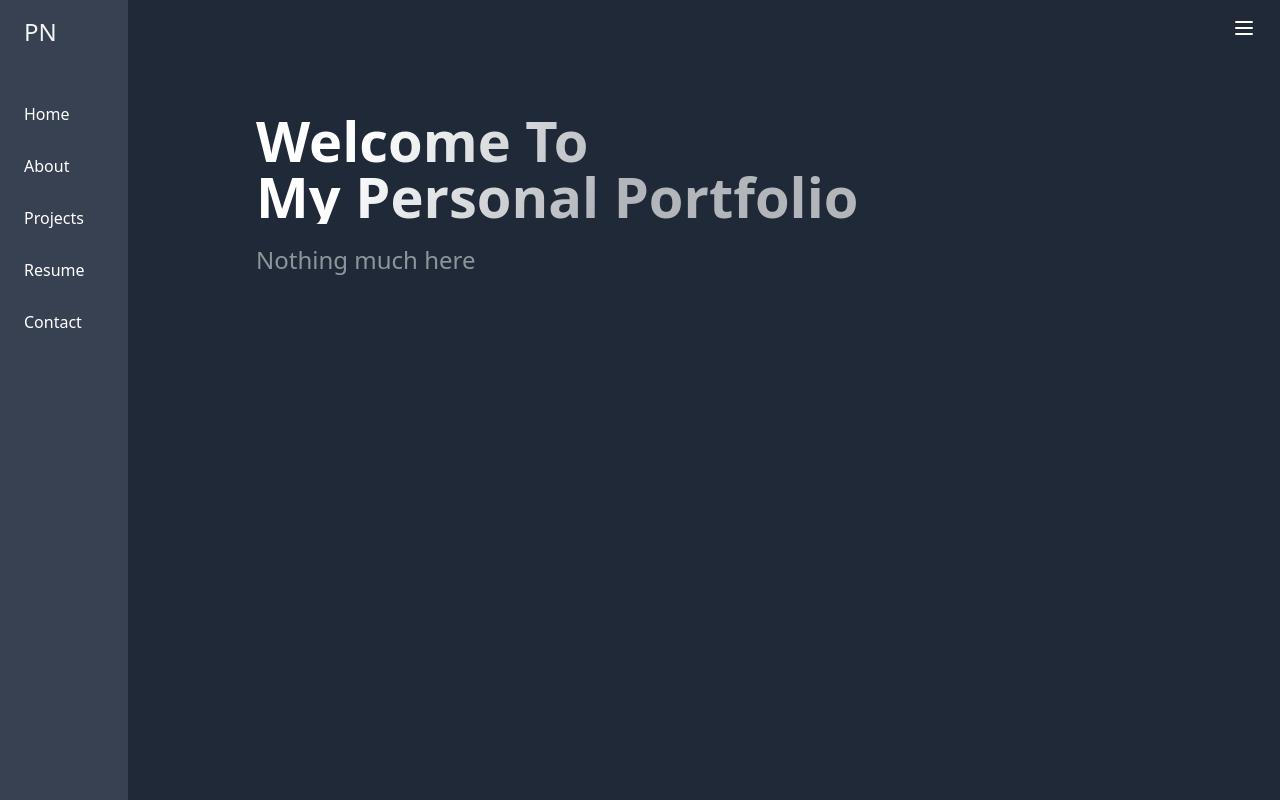
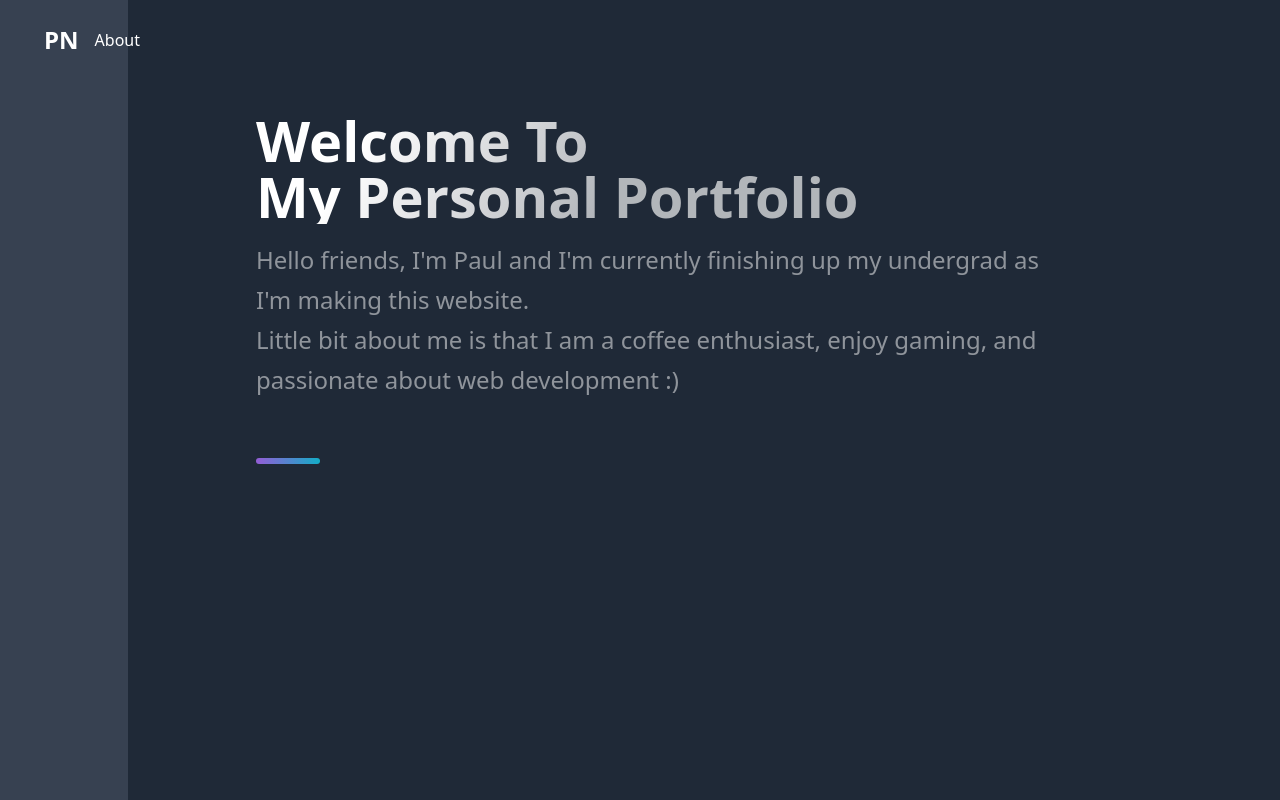
Before and after one commit to herropaul/personal-website-2, a Next.js app: page / in a window 1280 px wide. Built offline with nearby package versions, Linux system fonts and the light colour scheme.

Commit message:
making a new sidebar component directory and added hero page

```diff
--- /dev/null
+++ b/components/HeroPage.tsx
@@ -0,0 +1,21 @@
+import {Section, SectionTitle, SectionText, SectionDivider} from '../styles/GlobalComponents/index';
+import React from 'react';
+
+const HeroPage = () => {
+    return (
+        <Section>
+          <SectionTitle>
+            Welcome To <br/>
+            My Personal Portfolio
+          </SectionTitle>
+          <SectionText>
+            Hello friends, I'm Paul and I'm currently finishing up my undergrad as I'm making this website. <br/>
+            Little bit about me is that I am a coffee enthusiast, enjoy gaming, and passionate about
+            web development :)
+          </SectionText>
+          <SectionDivider></SectionDivider>
+        </Section>
+    );
+}
+
+export default HeroPage;
--- a/components/MobileMenuButton.tsx
+++ b/components/MobileMenuButton.tsx
@@ -1,6 +1,14 @@
-import React from 'react';
+import React, {useState} from 'react';
 
 const MobileMenuButton = () => {
+
+  const [toggle, setToggle] = useState(true);
+
+  const showToggle = () => {
+    setToggle(!toggle);
+    console.log(toggle);
+  }
+
     return (
         <button className="mobile-menu-button p-4 focus:outline-none focus:bg-gray-400">
         <svg xmlns="http://www.w3.org/2000/svg" className="h-6 w-6" fill="none" viewBox="0 0 24 24" stroke="currentColor">
--- a/components/SideBar.tsx
+++ /dev/null
@@ -1,23 +0,0 @@
-import React, { useState } from 'react';
-
-const SideBar = () => {
-    return(
-        <div className="sidebar bg-gray-700 w-32 space-y-6 px-2 absolute inset-y-0 left-0 transform -translate-x-full md:relative md:translate-x-0
-      transition duration-200 ease-in-out">
-        <a href="#" className="flex items-center space-x-2 px-4 py-4">
-          <h2 className="text-2xl text-gray-100">PN</h2>
-        </a>
-
-        {/* nav */}
-        <nav>
-          <a href="" className="antialiased block py-3.5 px-4 rounded transition duration-200 hover:bg-blue-400 hover:text-white">Home</a>
-          <a href="" className="antialiased block py-3.5 px-4 rounded transition duration-200 hover:bg-blue-400 hover:text-white">About</a>
-          <a href="" className="antialiased block py-3.5 px-4 rounded transition duration-200 hover:bg-blue-400 hover:text-white">Projects</a>
-          <a href="" className="antialiased block py-3.5 px-4 rounded transition duration-200 hover:bg-blue-400 hover:text-white">Resume</a>
-          <a href="" className="antialiased block py-3.5 px-4 rounded transition duration-200 hover:bg-blue-400 hover:text-white">Contact</a>
-        </nav>
-      </div>
-    );
-}
-
-export default SideBar;
--- /dev/null
+++ b/components/Sidebar/SideBar.tsx
@@ -0,0 +1,21 @@
+import React, { useState } from 'react';
+import {Nav, NavbarContainer, NavLogo, NavMenu, NavItem, NavLinks} from './SideBarElements';
+
+const SideBar = () => {
+    return(
+        <>
+          <Nav>
+            <NavbarContainer>
+              <NavLogo to='/'>PN</NavLogo>
+              <NavMenu>
+                <NavItem>
+                  <NavLinks to="about">About</NavLinks>
+                </NavItem>
+              </NavMenu>
+            </NavbarContainer>
+          </Nav>
+        </>
+    );
+}
+
+export default SideBar;
--- /dev/null
+++ b/components/Sidebar/SideBarElements.tsx
@@ -0,0 +1,57 @@
+import styled from 'styled-components';
+import {Link as LinkR} from 'react-router-dom';
+import {Link as LinkS} from 'react-scroll';
+
+//bg-gray-700 w-32 space-y-6 px-2 absolute inset-y-0 left-0 transform -translate-x-full md:relative md:translate-x-0
+//transition duration-200 ease-in-out
+
+export const Nav = styled.nav.attrs({
+    className: "bg-gray-700 w-32 space-y-6 px-2 absolute inset-y-0 left-0 transform -translate-x-full md:relative md:translate-x-0 transition duration-200 ease-in-out"
+})``;
+
+export const NavbarContainer = styled.div`
+    display: flex;
+    justify-content: space-between;
+    height: 80px;
+    z-index: 1;
+    width: 100%;
+    padding: 0 24px;
+    max-width: 1100px;
+`;
+
+export const NavLogo = styled(LinkR)`
+    color: #fff;
+    justify-self: flex-start;
+    cursor: pointer;
+    font-size: 1.5rem;
+    display: flex;
+    align-items: center;
+    margin-left: 12px;
+    font-weight: bold;
+    text-decoration: none;
+`;
+
+export const NavMenu = styled.ul`
+    display: flex;
+    align-items: center;
+    list-style: none;
+    text-align: center;
+`;
+
+export const NavItem = styled.li`
+    height: 80px;
+`;
+
+export const NavLinks = styled(LinkS)`
+    color: #fff;
+    display: flex;
+    align-items: center;
+    text-decoration: none;
+    padding: 0 1rem;
+    height: 100%;
+    cursor: pointer;
+
+    &.active {
+        border-bottom: 3px solid #01bf71;
+    }
+`;
--- a/package.json
+++ b/package.json
@@ -11,11 +11,16 @@
     "next": "12.0.8",
     "react": "17.0.2",
     "react-dom": "17.0.2",
+    "react-icons": "^4.3.1",
+    "react-router-dom": "^6.2.1",
+    "react-scroll": "^1.8.4",
     "styled-components": "^5.3.3"
   },
   "devDependencies": {
     "@types/node": "17.0.8",
     "@types/react": "17.0.38",
+    "@types/react-scroll": "^1.8.3",
+    "@types/styled-components": "^5.1.20",
     "autoprefixer": "^10.4.2",
     "eslint": "8.6.0",
     "eslint-config-next": "12.0.8",
--- a/pages/index.tsx
+++ b/pages/index.tsx
@@ -1,16 +1,15 @@
-import SideBar from '../components/SideBar';
+import SideBar from '../components/Sidebar/SideBar';
 import MobileMenuButton from '../components/MobileMenuButton';
-import {Section, SectionTitle, SectionText} from '../styles/GlobalComponents/index';
+import HeroPage from '../components/HeroPage';
+import {BrowserRouter as Router} from 'react-router-dom';
 import React, { useState } from 'react';
 
 export default function Home () {
-  return (
+  const isBrowser = typeof window !== "undefined";
+
+  return isBrowser ? (
+    <Router>
       <div className="h-screen w-screen md:flex">
-
-      {/*Menu button*/}
-      <div className="absolute top-0 right-0 h-16 w-16">
-        <MobileMenuButton></MobileMenuButton>
-      </div>
 
         {/* mobile menu bar */}
         <div className="bg-gray-500 flex justify-between md:hidden">
@@ -28,16 +27,9 @@ export default function Home () {
 
         {/* content */}
         <div className="flex-1 p-20 text-2xl font-bold">
-        <Section>
-          <SectionTitle>
-            Welcome To <br/>
-            My Personal Portfolio
-          </SectionTitle>
-          <SectionText>
-            Nothing much here
-          </SectionText>
-        </Section>
+          <HeroPage></HeroPage>
         </div>
       </div>
-  );
+    </Router>
+  ) : null;
 }
--- a/styles/GlobalComponents/index.js
+++ b/styles/GlobalComponents/index.js
@@ -43,14 +43,6 @@ export const SectionDivider = styled.div`
     'linear-gradient(270deg, #F46737 0%, #945DD6 100%)' :
     'linear-gradient(270deg, #13ADC7 0%, #945DD6 100%)'};
     margin: ${(props) => props.divider ? "4rem 0" : "" };
-  @media ${(props) => props.theme.breakpoints.md} {
-    width: 48px;
-    height: 4px;
-  }
-  @media ${(props) => props.theme.breakpoints.sm} {
-    width: 32px;
-    height: 2px;
-  }
 `
 export const SectionSubText = styled.p`
   max-width: 800px;
--- a/tailwind.config.js
+++ b/tailwind.config.js
@@ -6,5 +6,5 @@ module.exports = {
   theme: {
     extend: {},
   },
-  plugins: [],
+  plugins: []
 }
```
Also changed, not shown: 1 other file (tests, documents, lock files or other folders). Lines whose indentation alone changed are shown as unchanged.
